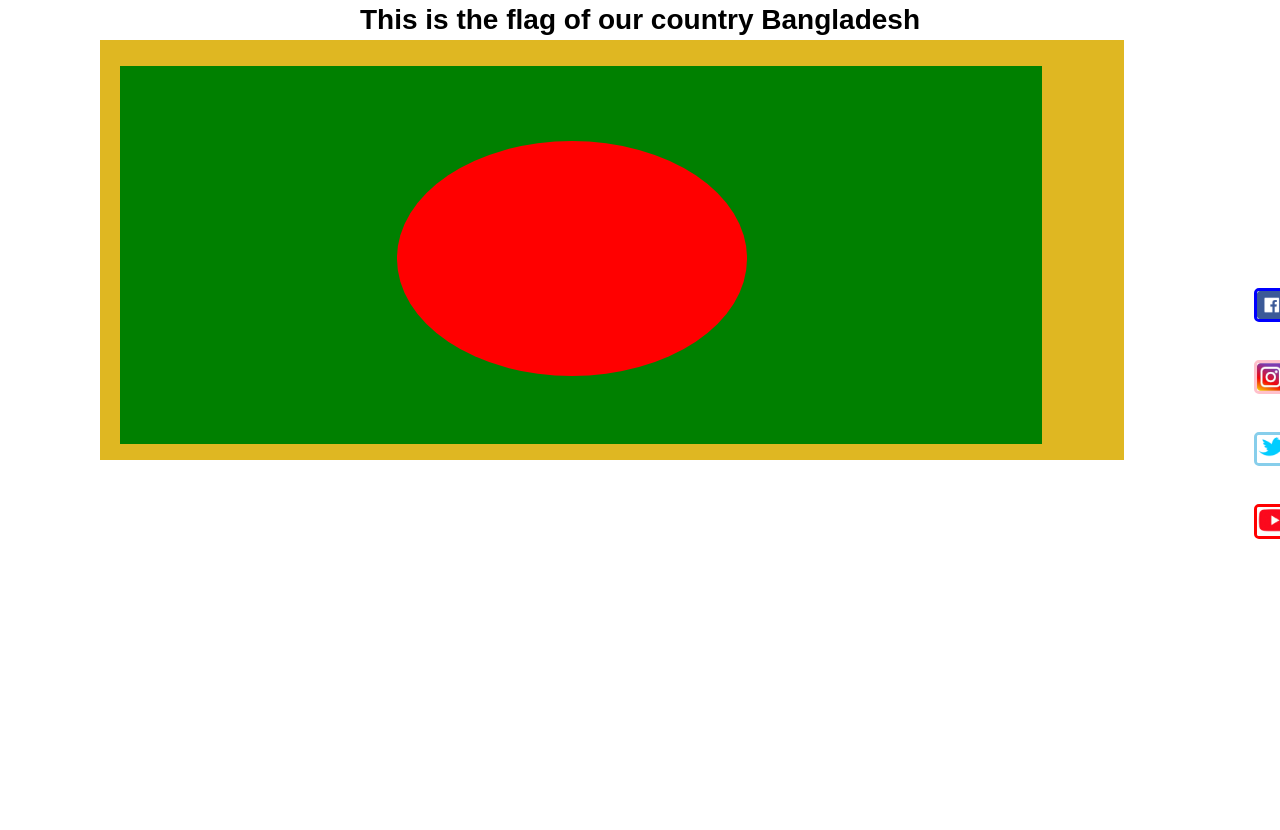
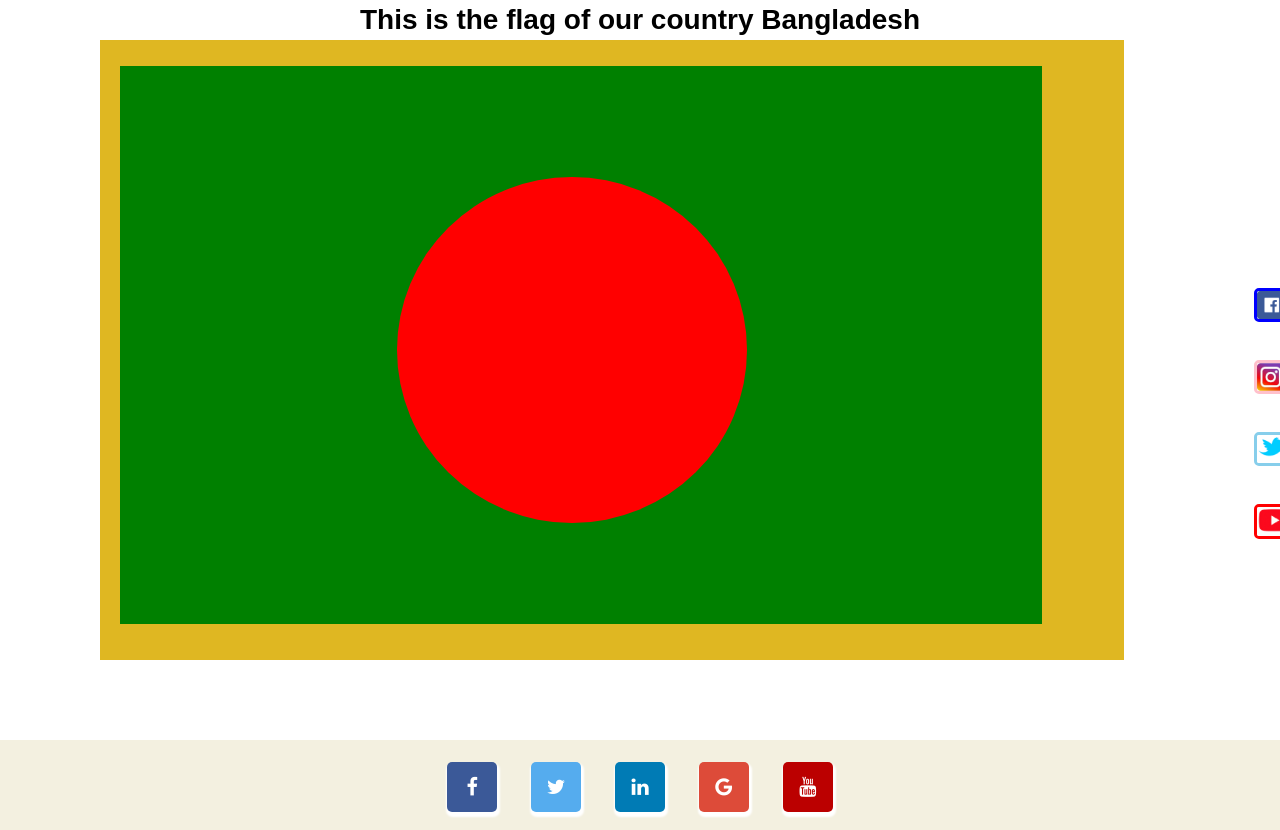
Before and after one commit to Eleyas21/bdflag, a plain HTML site: page index.html in a window 1280 px wide. Before the commit the page ends 800 px from the top, so only its background shows below. Drawn offline with Linux system fonts and the light colour scheme.

Commit message:
icon rearranged

```diff
--- a/css/style.css
+++ b/css/style.css
@@ -13,7 +13,7 @@ h1{
 	text-align: center;}
 .sonali{
 	width: 80%;
-	height: 420px;
+	height: 620px;
 	background: rgb(223, 183, 34) ;
 	margin: 0px 0px 0px 100px ;
 	position: relative;
@@ -84,3 +84,66 @@ h1{
 .yt:hover{
 	right:-1px;
 }
+
+.social-media{
+  width: 100%;
+  height: 90px;
+  background: #F3F0E0;
+  margin-top: 80px;
+  margin-bottom: 5spx; }
+
+.social-icons{
+    width: 100%;
+    text-align: center;
+}
+.social-icons li{
+    list-style: none;
+    display: inline-block; }
+
+
+	.social-icons li a .fa{
+		width: 50px;
+		height: 50px;
+		line-height: 50px;
+		border-radius: 10%;
+		font-size: 20px;
+		margin: 0px 15px;;
+		position: relative;
+		top: 22px;
+		transition: 0.3s;
+		box-shadow: 1px 3px 2px 2px;
+
+	}
+
+
+
+
+
+  .fa:hover {
+	  opacity: 0.7;
+  }
+
+  .fa-facebook {
+	background: #3B5998;
+	color: white;
+  }
+
+  .fa-twitter {
+	background: #55ACEE;
+	color: white;
+  }
+
+  .fa-google {
+	background: #dd4b39;
+	color: white;
+  }
+
+  .fa-linkedin {
+	background: #007bb5;
+	color: white;
+  }
+
+  .fa-youtube {
+	background: #bb0000;
+	color: white;
+  }
--- a/index.html
+++ b/index.html
@@ -18,8 +18,17 @@
 		<img src="images/insta.jpg" alt="" class="insta">
 		<img src="images/twt.png" alt="" class="twt">
 		<img src="images/yt.png" alt="" class="yt">
+	</div>
+	<div class="social-media">
+	<ul class="social-icons">
 
+		<li><a href="" target="blank"><i class="fa fa-facebook"></i></a></li>
+		<li><a href="" target="blank"><i class="fa fa-twitter"></i></a></li>
+		<li><a href="" target="blank"><i class="fa fa-linkedin"></i></a></li>
+		<li><a href="" target="blank"><i class="fa fa-google"></i></a></li>
+		<li><a href="" target="blank"><i class="fa fa-youtube"></i></a></li>
+
+	</ul>
 	</div>
-
 </body>
 </html>
```
